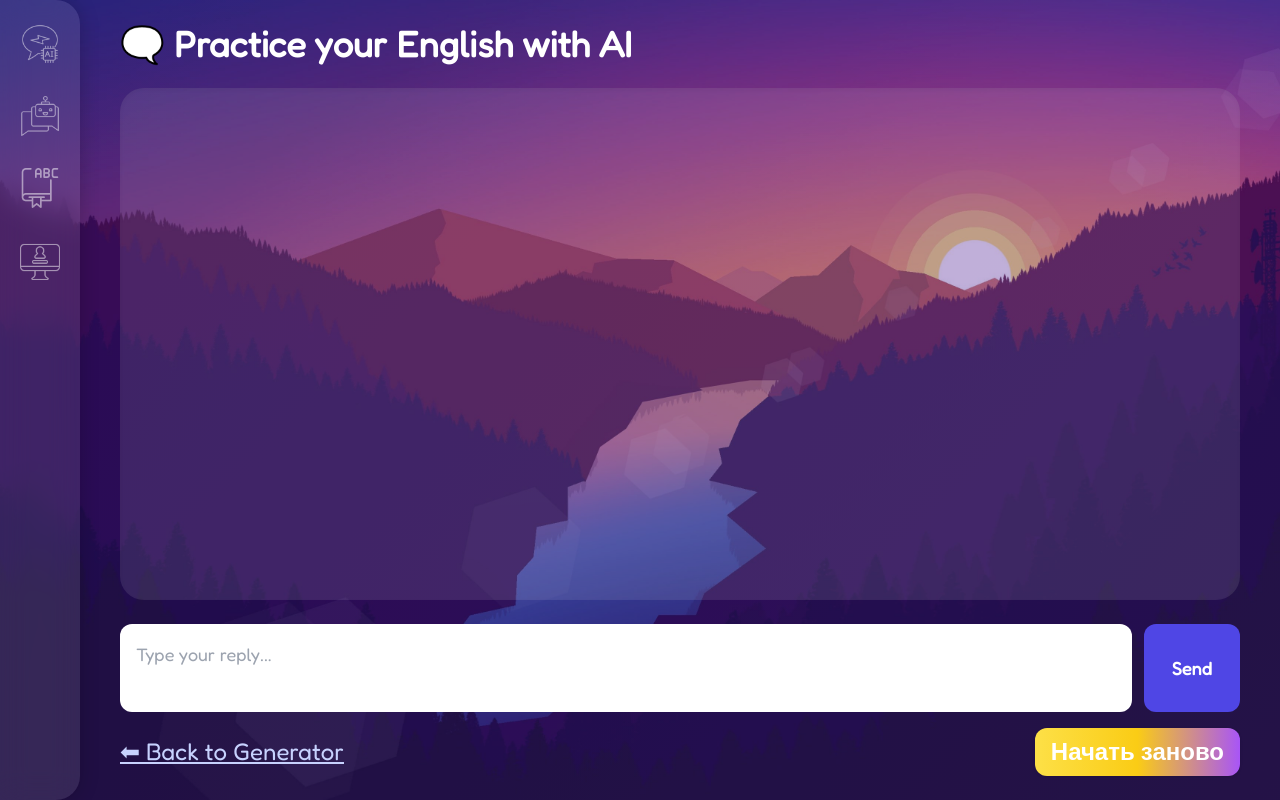
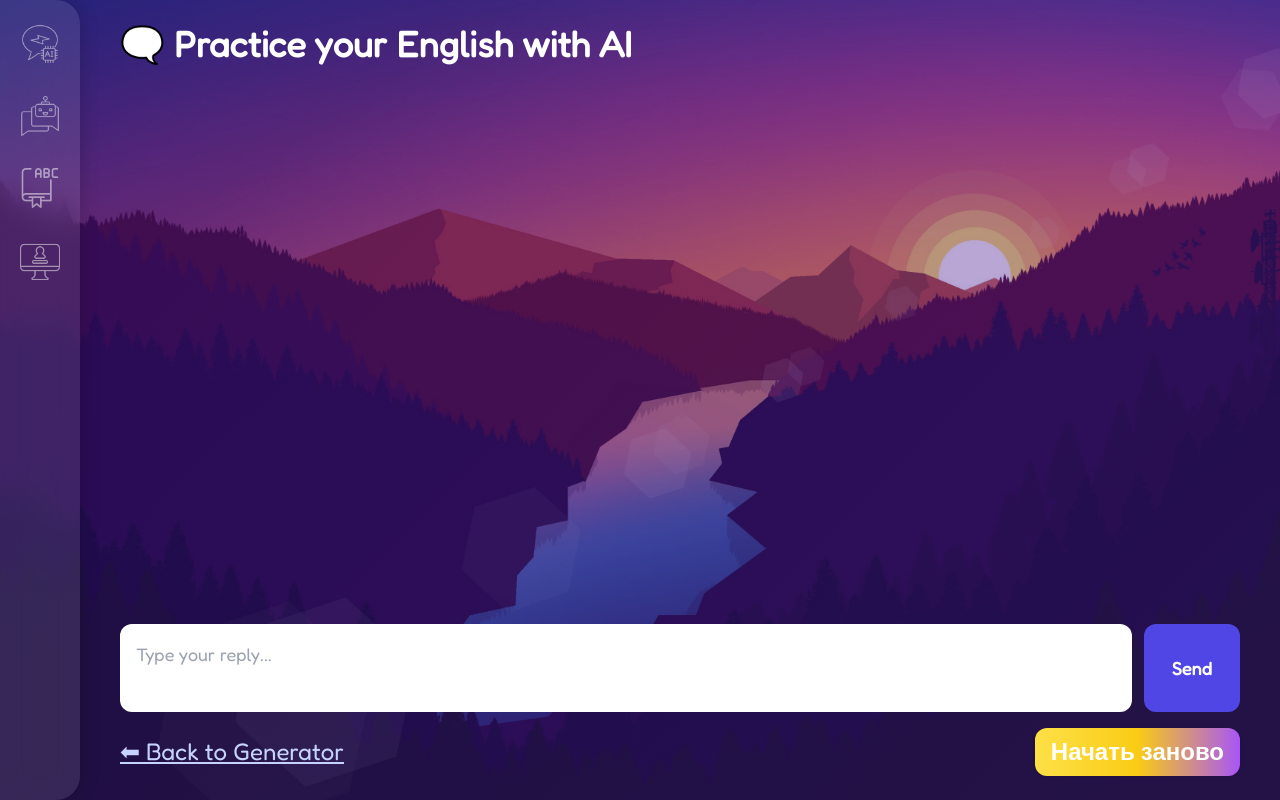
Before and after one commit to KarinaGalimova98/englishai-final, a Flask app: template templates/chat.html in a window 1280 px wide. Run offline with Flask 3, Linux system fonts and the light colour scheme; the template is opened without the code that fills it, so the values that code supplies are empty; parts of the project's set-up code (start-up, migrations or seed data) failed here and were passed over; some libraries are stand-ins or nearby versions.

Commit message:
adaptation sedfss

```diff
--- a/templates/chat.html
+++ b/templates/chat.html
@@ -98,7 +98,8 @@
     <div class="flex-1 flex flex-col h-full relative z-10">
       <h1 class="text-2xl sm:text-3xl md:text-4xl font-bold mb-6 text-white">🗨️ Practice your English with AI</h1>
 
-      <div id="chat-container" class="flex-1 overflow-y-auto space-y-2 sm:space-y-3 md:space-y-4 px-2 sm:px-4 py-4 bg-white bg-opacity-10 rounded-3xl shadow-inner">
+      <div id="chat-container" class="flex-1 overflow-y-auto space-y-2 sm:space-y-3 md:space-y-4 px-2 sm:px-4 py-4 pb-2">
+
 
 
         {% for m in messages %}
```
